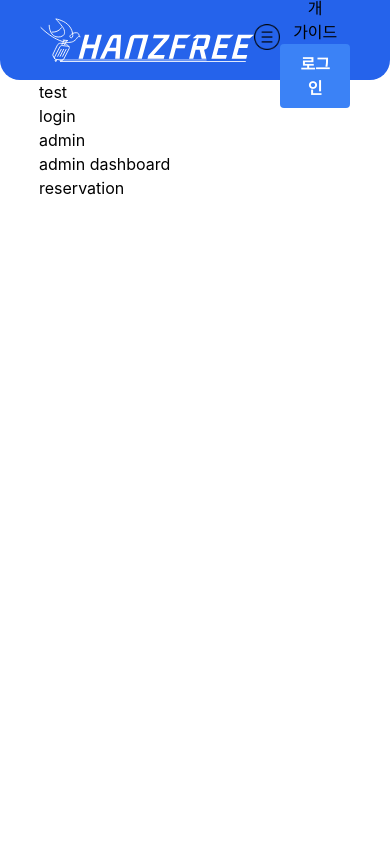
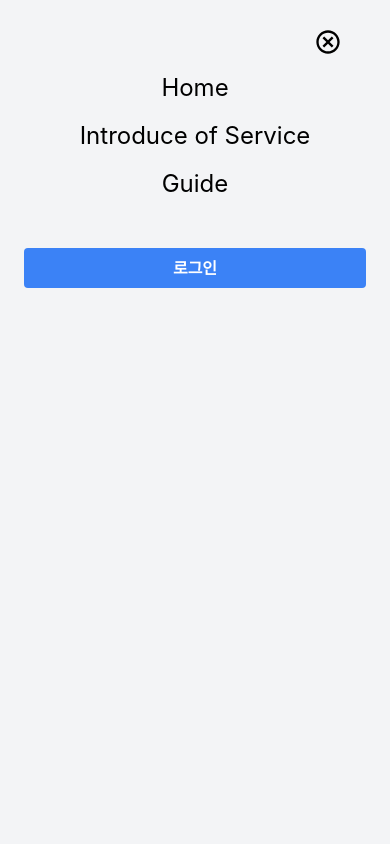
Before and after one commit to pepperdad/hanzfree-web, a Next.js app: page / in a window 390 px wide. Both pictures are taken after a click on the button 335 px from the left and 40 px from the top of the page. Shown: the top 844 px of the page. Built offline with nearby package versions, Linux system fonts and the light colour scheme; no server answers.

Commit message:
feat: 헤더 반응형 추가

```diff
--- a/src/main/components/PCGuide.tsx
+++ b/src/main/components/PCGuide.tsx
@@ -52,6 +52,13 @@ const PCGuide = () => {
           <Image src='/assets/line.svg' alt='line' width={127} height={20} />
         </div>
       </div>
+
+      <div className="w-[530px] text-blue-700 text-7xl font-medium font-['Hind']">
+        Customer Guide
+      </div>
+      <div className="w-[528px] h-[21px] text-zinc-800 text-2xl font-normal font-['Roboto']">
+        How can I use this luggage delivery service?
+      </div>
     </div>
   );
 };
--- a/src/shared/components/Button.tsx
+++ b/src/shared/components/Button.tsx
@@ -2,15 +2,17 @@ import React from 'react';
 
 interface ButtonProps extends Partial<React.ButtonHTMLAttributes<HTMLButtonElement>> {
   fullWidth?: boolean;
+  buttonStyle?: string;
 }
 
-const Button: React.FC<ButtonProps> = ({ fullWidth, ...props }) => {
+const Button: React.FC<ButtonProps> = ({ fullWidth, buttonStyle, ...props }) => {
   const { children, onClick } = props;
   return (
     <button
       className={`px-4 py-2 font-bold text-white bg-blue-500 rounded hover:bg-blue-700 ${
         fullWidth ? 'w-full' : ''
-      }`}
+      }
+    ${buttonStyle || ''}`}
       onClick={onClick}
       {...props}
     >
--- a/src/shared/components/header/components/index.tsx
+++ b/src/shared/components/header/components/index.tsx
@@ -37,31 +37,24 @@ const Header = ({ headerData }: any) => {
 
   return (
     <div className='pb-20'>
-      <header className='fixed top-0 left-0 right-0 z-50 flex items-center justify-between px-10 py-2 bg-blue-600 h-20 rounded-bl-[20px] rounded-br-[20px] md:flex-row'>
+      <header className='fixed top-0 left-0 right-0 z-50 px-10 py-4 bg-blue-600 rounded-bl-5 rounded-br-5'>
+        <div className='flex items-center justify-between'>
+          {/* pc header */}
           <button
             className='flex items-center cursor-pointer'
             onClick={() => scrollToSection('section1')}
           >
-          <Image src='/logo.svg' alt='hanzfree Logo' width={240} height={50} />
+            <Image src='/logo.svg' alt='hanzfree Logo' width={240} height={48} />
           </button>
 
-        <button className='md:hidden' onClick={toggleMobileMenu}>
-          {/* 햄버거 메뉴 아이콘 */}
-          <Image src='/assets/hamburger-icon.png' alt='Menu' width={30} height={30} />
-        </button>
-
-        <nav
-          className={`${
-            isMobileMenuOpen ? 'flex' : 'hidden'
-          } flex-col md:flex md:flex-row md:gap-12`}
-        >
+          <nav className='hidden md:flex md:flex-row md:gap-12'>
             <button onClick={() => scrollToSection('section2')}>서비스 소개</button>
             <button onClick={() => scrollToSection('section3')}>가이드</button>
 
             {headerData ? (
               <>
-              <div>
-                {headerData?.firstName} {headerData?.lastName}
+                <div className='text-2xl text-center'>
+                  {headerData.firstName} {headerData.lastName}
                 </div>
                 <Button onClick={handleLogout}>로그아웃</Button>
               </>
@@ -69,16 +62,69 @@ const Header = ({ headerData }: any) => {
               <Button onClick={() => router.push('/login')}>로그인</Button>
             )}
           </nav>
+
+          <button
+            className='p-2 rounded-lg md:hidden flex-center hover:bg-blue-700'
+            onClick={toggleMobileMenu}
+          >
+            {/* 햄버거 메뉴 아이콘 */}
+            <Image src='/assets/hamburger-icon.png' alt='Menu' width={30} height={30} />
+          </button>
+        </div>
+
+        <nav
+          className={`${
+            isMobileMenuOpen ? 'absolute' : 'hidden'
+          }  top-0 left-0 w-screen h-screen bg-gray-100 py-16 px-6`}
+        >
+          <button
+            onClick={toggleMobileMenu}
+            className='absolute p-2 rounded-lg right-10 top-5 hover:bg-gray-300 flex-center'
+          >
+            <Image src='/assets/x_button.svg' alt='x' width={28} height={28} />
+          </button>
+
+          <div className='flex flex-col'>
+            <div
+              className='p-2 text-2xl text-center rounded-md hover:bg-gray-300'
+              onClick={() => {
+                toggleMobileMenu();
+                scrollToSection('section1');
+              }}
+            >
+              Home
+            </div>
+            <div
+              className='p-2 text-2xl text-center rounded-md hover:bg-gray-300'
+              onClick={() => {
+                toggleMobileMenu();
+                scrollToSection('section2');
+              }}
+            >
+              Introduce of Service
+            </div>
+            <div
+              className='p-2 mb-10 text-2xl text-center rounded-md hover:bg-gray-300'
+              onClick={() => {
+                toggleMobileMenu();
+                scrollToSection('section3');
+              }}
+            >
+              Guide
+            </div>
+            {headerData ? (
+              <>
+                <div>
+                  Welcome {headerData.firstName} {headerData.lastName}
+                </div>
+                <Button onClick={handleLogout}>로그아웃</Button>
+              </>
+            ) : (
+              <Button onClick={() => router.push('/login')}>로그인</Button>
+            )}
+          </div>
+        </nav>
       </header>
-
-      {/* 모바일 메뉴 내용 */}
-      <div
-        className={`absolute top-20 left-0 right-0 p-5 bg-white ${
-          isMobileMenuOpen ? 'block' : 'hidden'
-        } md:hidden`}
-      >
-        {/* 여기에 모바일 메뉴 내용 */}
-      </div>
     </div>
   );
 };
```
Also changed, not shown: .eslintrc.json. Lines whose indentation alone changed are shown as unchanged.
